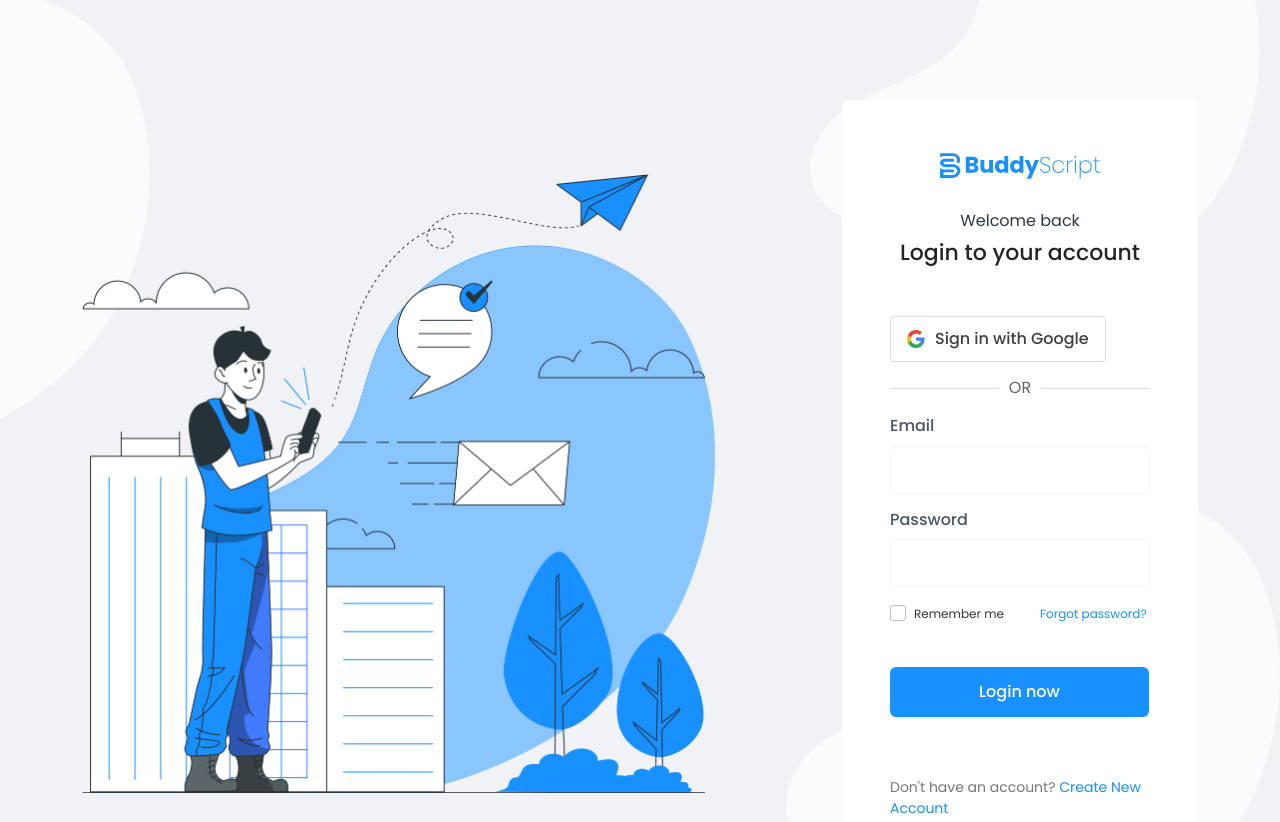
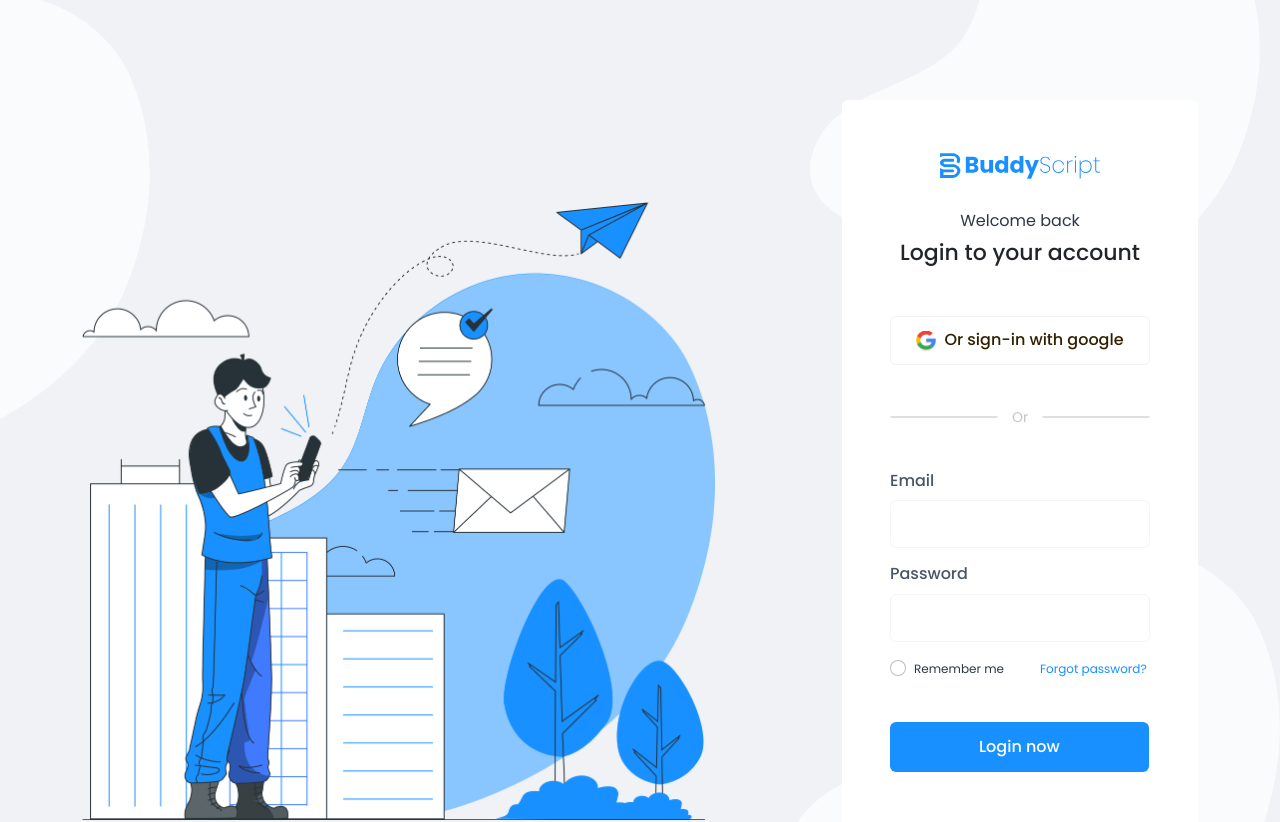
Before and after one commit to AlEkramHossainAbir/BuddyScript, a Next.js app in the folder client/: page /login in a window 1280 px wide. Shown: the top 822 px of the page. Built offline with nearby package versions, Linux system fonts and the light colour scheme; no server answers.

Commit message:
fix google button style

```diff
--- a/client/app/login/page.tsx
+++ b/client/app/login/page.tsx
@@ -1,13 +1,13 @@
-'use client';
+"use client";
 
-import { useState } from 'react';
-import { useAuth } from '@/contexts/AuthContext';
-import GoogleSignInButton from '@/components/GoogleSignInButton';
-import Link from 'next/link';
+import { useState } from "react";
+import { useAuth } from "@/contexts/AuthContext";
+import GoogleSignInButton from "@/components/GoogleSignInButton";
+import Link from "next/link";
 
 export default function LoginPage() {
-  const [email, setEmail] = useState('');
-  const [password, setPassword] = useState('');
+  const [email, setEmail] = useState("");
+  const [password, setPassword] = useState("");
   const [rememberMe, setRememberMe] = useState(false);
   const { login } = useAuth();
   const [loading, setLoading] = useState(false);
@@ -28,15 +28,27 @@ export default function LoginPage() {
     <section className="_social_login_wrapper _layout_main_wrapper">
       <div className="_shape_one">
         <img src="/assets/images/shape1.svg" alt="" className="_shape_img" />
-        <img src="/assets/images/dark_shape.svg" alt="" className="_dark_shape" />
+        <img
+          src="/assets/images/dark_shape.svg"
+          alt=""
+          className="_dark_shape"
+        />
       </div>
       <div className="_shape_two">
         <img src="/assets/images/shape2.svg" alt="" className="_shape_img" />
-        <img src="/assets/images/dark_shape1.svg" alt="" className="_dark_shape _dark_shape_opacity" />
+        <img
+          src="/assets/images/dark_shape1.svg"
+          alt=""
+          className="_dark_shape _dark_shape_opacity"
+        />
       </div>
       <div className="_shape_three">
         <img src="/assets/images/shape3.svg" alt="" className="_shape_img" />
-        <img src="/assets/images/dark_shape2.svg" alt="" className="_dark_shape _dark_shape_opacity" />
+        <img
+          src="/assets/images/dark_shape2.svg"
+          alt=""
+          className="_dark_shape _dark_shape_opacity"
+        />
       </div>
       <div className="_social_login_wrap">
         <div className="container">
@@ -44,47 +56,45 @@ export default function LoginPage() {
             <div className="col-xl-8 col-lg-8 col-md-12 col-sm-12">
               <div className="_social_login_left">
                 <div className="_social_login_left_image">
-                  <img src="/assets/images/login.png" alt="Image" className="_left_img" />
+                  <img
+                    src="/assets/images/login.png"
+                    alt="Image"
+                    className="_left_img"
+                  />
                 </div>
               </div>
             </div>
             <div className="col-xl-4 col-lg-4 col-md-12 col-sm-12">
               <div className="_social_login_content">
                 <div className="_social_login_left_logo _mar_b28">
-                  <img src="/assets/images/logo.svg" alt="Image" className="_left_logo" />
+                  <img
+                    src="/assets/images/logo.svg"
+                    alt="Image"
+                    className="_left_logo"
+                  />
                 </div>
-                <p className="_social_login_content_para _mar_b8">Welcome back</p>
-                <h4 className="_social_login_content_title _titl4 _mar_b50">Login to your account</h4>
+                <p className="_social_login_content_para _mar_b8">
+                  Welcome back
+                </p>
+                <h4 className="_social_login_content_title _titl4 _mar_b50">
+                  Login to your account
+                </h4>
 
                 {/* Google Sign In Button */}
-                <GoogleSignInButton />
+                <GoogleSignInButton btnText="Or sign-in with google" />
 
-                <div className="_social_login_or _mar_b14" style={{ textAlign: 'center', position: 'relative' }}>
-                  <span style={{
-                    background: 'white',
-                    padding: '0 10px',
-                    position: 'relative',
-                    zIndex: 1,
-                    color: '#666'
-                  }}>
-                    OR
-                  </span>
-                  <div style={{
-                    position: 'absolute',
-                    top: '50%',
-                    left: 0,
-                    right: 0,
-                    height: '1px',
-                    background: '#dadce0',
-                    zIndex: 0
-                  }}></div>
+                <div className="_social_login_content_bottom_txt _mar_b40">
+                  {" "}
+                  <span>Or</span>
                 </div>
 
                 <form className="_social_login_form" onSubmit={handleSubmit}>
                   <div className="row">
                     <div className="col-xl-12 col-lg-12 col-md-12 col-sm-12">
                       <div className="_social_login_form_input _mar_b14">
-                        <label className="_social_login_label _mar_b8">Email</label>
+                        <label className="_social_login_label _mar_b8">
+                          Email
+                        </label>
                         <input
                           type="email"
                           className="form-control _social_login_input"
@@ -96,7 +106,9 @@ export default function LoginPage() {
                     </div>
                     <div className="col-xl-12 col-lg-12 col-md-12 col-sm-12">
                       <div className="_social_login_form_input _mar_b14">
-                        <label className="_social_login_label _mar_b8">Password</label>
+                        <label className="_social_login_label _mar_b8">
+                          Password
+                        </label>
                         <input
                           type="password"
                           className="form-control _social_login_input"
@@ -112,27 +124,36 @@ export default function LoginPage() {
                       <div className="form-check _social_login_form_check">
                         <input
                           className="form-check-input _social_login_form_check_input"
-                          type="checkbox"
+                          type="radio"
                           id="rememberMe"
                           checked={rememberMe}
                           onChange={(e) => setRememberMe(e.target.checked)}
                         />
-                        <label className="form-check-label _social_login_form_check_label" htmlFor="rememberMe">
+                        <label
+                          className="form-check-label _social_login_form_check_label"
+                          htmlFor="rememberMe"
+                        >
                           Remember me
                         </label>
                       </div>
                     </div>
                     <div className="col-lg-6 col-xl-6 col-md-6 col-sm-12">
                       <div className="_social_login_form_left">
-                        <p className="_social_login_form_left_para">Forgot password?</p>
+                        <p className="_social_login_form_left_para">
+                          Forgot password?
+                        </p>
                       </div>
                     </div>
                   </div>
                   <div className="row">
                     <div className="col-lg-12 col-md-12 col-xl-12 col-sm-12">
                       <div className="_social_login_form_btn _mar_t40 _mar_b60">
-                        <button type="submit" className="_social_login_form_btn_link _btn1" disabled={loading}>
-                          {loading ? 'Logging in...' : 'Login now'}
+                        <button
+                          type="submit"
+                          className="_social_login_form_btn_link _btn1"
+                          disabled={loading}
+                        >
+                          {loading ? "Logging in..." : "Login now"}
                         </button>
                       </div>
                     </div>
@@ -142,7 +163,8 @@ export default function LoginPage() {
                   <div className="col-xl-12 col-lg-12 col-md-12 col-sm-12">
                     <div className="_social_login_bottom_txt">
                       <p className="_social_login_bottom_txt_para">
-                        Don't have an account? <Link href="/register">Create New Account</Link>
+                        Don&apos;t have an account?{" "}
+                        <Link href="/register">Create New Account</Link>
                       </p>
                     </div>
                   </div>
--- a/client/components/GoogleSignInButton.tsx
+++ b/client/components/GoogleSignInButton.tsx
@@ -3,8 +3,9 @@
 import { useGoogleLogin } from '@react-oauth/google';
 import { useAuth } from '@/contexts/AuthContext';
 import { useState } from 'react';
+import Image from 'next/image';
 
-export default function GoogleSignInButton() {
+export default function GoogleSignInButton({btnText}: {btnText?: string}) {
   const { googleLogin } = useAuth();
   const [loading, setLoading] = useState(false);
 
@@ -40,43 +41,15 @@ export default function GoogleSignInButton() {
       type="button"
       onClick={() => login()}
       disabled={loading}
-      className="_social_login_form_input _align_center _cursor_point _mar_b14"
+      className="_social_login_content_btn _mar_b40"
       style={{
-        display: 'flex',
-        alignItems: 'center',
-        justifyContent: 'center',
-        gap: '10px',
-        border: '1px solid #dadce0',
-        backgroundColor: 'white',
-        color: '#3c4043',
-        fontWeight: '500',
-        padding: '10px 16px',
-        borderRadius: '4px',
         cursor: loading ? 'not-allowed' : 'pointer',
         opacity: loading ? 0.6 : 1,
       }}
     >
-      <svg width="18" height="18" xmlns="http://www.w3.org/2000/svg">
-        <g fill="none" fillRule="evenodd">
-          <path
-            d="M17.6 9.2l-.1-1.8H9v3.4h4.8C13.6 12 13 13 12 13.6v2.2h3a8.8 8.8 0 0 0 2.6-6.6z"
-            fill="#4285F4"
-            fillRule="nonzero"
-          />
-          <path
-            d="M9 18c2.4 0 4.5-.8 6-2.2l-3-2.2a5.4 5.4 0 0 1-8-2.9H1V13a9 9 0 0 0 8 5z"
-            fill="#34A853"
-            fillRule="nonzero"
-          />
-          <path d="M4 10.7a5.4 5.4 0 0 1 0-3.4V5H1a9 9 0 0 0 0 8l3-2.3z" fill="#FBBC05" fillRule="nonzero" />
-          <path
-            d="M9 3.6c1.3 0 2.5.4 3.4 1.3L15 2.3A9 9 0 0 0 1 5l3 2.4a5.4 5.4 0 0 1 5-3.7z"
-            fill="#EA4335"
-            fillRule="nonzero"
-          />
-        </g>
-      </svg>
-      {loading ? 'Signing in...' : 'Sign in with Google'}
+      <Image src="/assets/images/google.svg" alt="Google" className="_google_img" width={24} height={24} />
+      <span> {loading ? 'Signing in...' : btnText}</span>
+
     </button>
   );
 }
--- a/client/public/assets/css/common.css
+++ b/client/public/assets/css/common.css
@@ -240,6 +240,7 @@ ul {
 /*Button*/
 
 ._btn1 {
+    text-wrap: nowrap;
     padding: 12px 116px;
     background: var(--color5);
     border: 1px solid transparent;
```
Also changed, not shown: client/app/register/page.tsx (+5 -21 lines), 2 other files (tests, documents, lock files or other folders).
